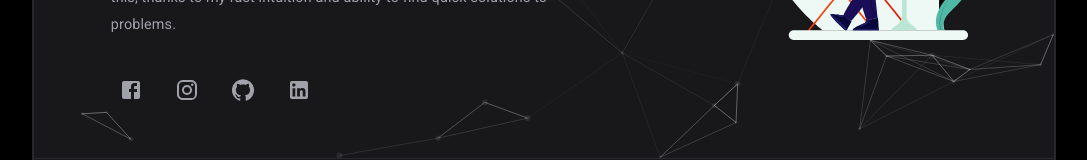
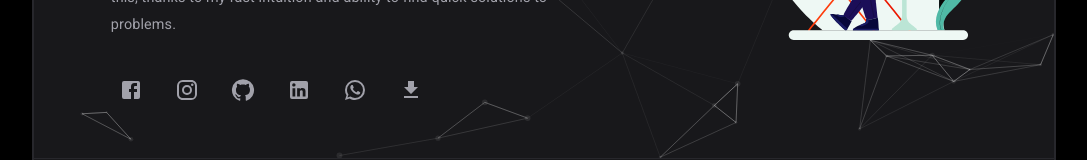
Before and after one commit to abdullah1bas/Portfolio, a React (Vite) app in the folder portfolio/: page / in a window 1280 px wide. Shown: the part 501-661 px from the top of the page, without its empty margins (96-1183 px from the left). Built offline with nearby package versions, Linux system fonts and the light colour scheme.

Commit message:
ADD Whatsapp icon and download cv Icon

```diff
--- a/portfolio/src/components/2-hero/Hero.jsx
+++ b/portfolio/src/components/2-hero/Hero.jsx
@@ -5,8 +5,42 @@ import devAnimation from "../../animation/programLottie.json";
 import React, { useRef } from "react";
 import { motion } from "framer-motion";
 import myphoto from "../../../public/myphoto-modified.png";
-import { Facebook, GitHub, Instagram, LinkedIn } from "@mui/icons-material";
+import { Facebook, FileDownload, GitHub, Instagram, LinkedIn, WhatsApp } from "@mui/icons-material";
 import { Box, IconButton, Stack, Tooltip, Typography, Zoom } from "@mui/material";
+
+const socialData = [
+  {
+    link: "https://www.facebook.com/abdullahafter.change",
+    icon: <Facebook />,
+    title: "Facebook",
+  },
+  {
+    link: "https://www.instagram.com/abdullah_1_bas/",
+    icon: <Instagram />,
+    title: "Instagram",
+  },
+  {
+    link: "https://github.com/abdullah1bas",
+    icon: <GitHub />,
+    title: "Git Hub",
+  },
+  {
+    link: "https://www.linkedin.com/in/abdullah-fadel-21500b27b/",
+    icon: <LinkedIn />,
+    title: "Linked In",
+  },
+  {
+    link: "https://api.whatsapp.com/send?phone=201202476212&text&type=phone_number&app_absent=0",
+    icon: <WhatsApp />,
+    title: "ًWhats App",
+  },
+  {
+    link: "../../../public/Resume-Abdullah.pdf",
+    icon: <FileDownload />,
+    title: "ًDownload CV",
+    downloadCv: 'Resume-Abdullah.pdf'
+  },
+];
 
 const Hero = () => {
   const lottieRef = useRef();
@@ -31,11 +65,7 @@ const Hero = () => {
             animate={{ transform: "scale(1.1)" }}
             transition={{ damping: 6, type: "spring", stiffness: 100 }}
             src={myphoto}
-            style={{
-              width: "88px",
-              borderRadius: "50%",
-              border: "1px solid darkorange",
-              padding: "1px",
+            style={{ width: "88px", borderRadius: "50%", border: "1px solid darkorange", padding: "1px",
               boxShadow: "2px 2px 40px rgba(203, 200, 200, 0.586) inset",
             }}
             alt="my photo"
@@ -56,11 +86,7 @@ const Hero = () => {
           transition={{ duration: 2 }}
           className="title"
           style={{
-            fontSize: "2.85rem",
-            lineHeight: "3.3rem",
-            margin: "24px 0",
-            color: "var(--title)",
-            position: "relative",
+            fontSize: "2.85rem", lineHeight: "3.3rem", margin: "24px 0", color: "var(--title)", position: "relative",
           }}
         >
           Software designer, FrontEnd Developer.
@@ -69,12 +95,8 @@ const Hero = () => {
         <Typography
           id="about"
           className="sub-title"
-          sx={{
-            color: "var(--subtitle)",
-            fontSize: "0.9rem",
-            lineHeight: "1.65rem",
-            marginBottom: "32px",
-            position: "relative",
+          sx={{ color: "var(--subtitle)", fontSize: "0.9rem", lineHeight: "1.65rem",
+            marginBottom: "32px", position: "relative",
           }}
         >
           I am Abdullah Fadel front-end user interface developer and I am
@@ -95,43 +117,16 @@ const Hero = () => {
             position: "relative",
           }}
         >
-          {[
-            {
-              link: "https://www.facebook.com/abdullahafter.change",
-              icon: <Facebook />,
-              title: "Facebook",
-            },
-            {
-              link: "https://www.instagram.com/abdullah_1_bas/",
-              icon: <Instagram />,
-              title: "Instagram",
-            },
-            {
-              link: "https://github.com/abdullah1bas",
-              icon: <GitHub />,
-              title: "GitHub",
-            },
-            {
-              link: "https://www.linkedin.com/in/abdullah-fadel-21500b27b/",
-              icon: <LinkedIn />,
-              title: "LinkedIn",
-            },
-          ].map((linkButton) => {
+          {socialData.map((linkButton) => {
             return (
               <Tooltip TransitionComponent={Zoom} title={linkButton.title} key={linkButton.link}>
                 <IconButton
                   aria-label="Social"
                   href={linkButton.link}
+                  download={ linkButton.downloadCv && linkButton.downloadCv}
                   target="_blank"
-                  sx={{
-                    fontSize: "1.3rem",
-                    gap: "1rem",
-                    color: "var(--subtitle) !important",
-                    alignItems: "center",
-                    ":hover .css-i4bv87-MuiSvgIcon-root": {
-                      fontSize: "1.6rem",
-                      transition: "0.3s",
-                      cursor: "pointer",
+                  sx={{ fontSize: "1.3rem", gap: "1rem", color: "var(--subtitle) !important", alignItems: "center",
+                    ":hover .css-i4bv87-MuiSvgIcon-root": { fontSize: "1.6rem", transition: "0.3s", cursor: "pointer",
                       color: "var(--icon-hover)",
                     },
                   }}
--- a/portfolio/src/index.css
+++ b/portfolio/src/index.css
@@ -192,3 +192,8 @@ button:disabled {
   width: calc(100% + 154px);
   height: calc(100% + 93px);
 }
+@media (max-width: 1000px) {
+  #tsparticlesMainC {
+    width: calc(100% + 100px);
+  }
+}
```
Also changed, not shown: 6 other files (tests, documents, lock files or other folders).
